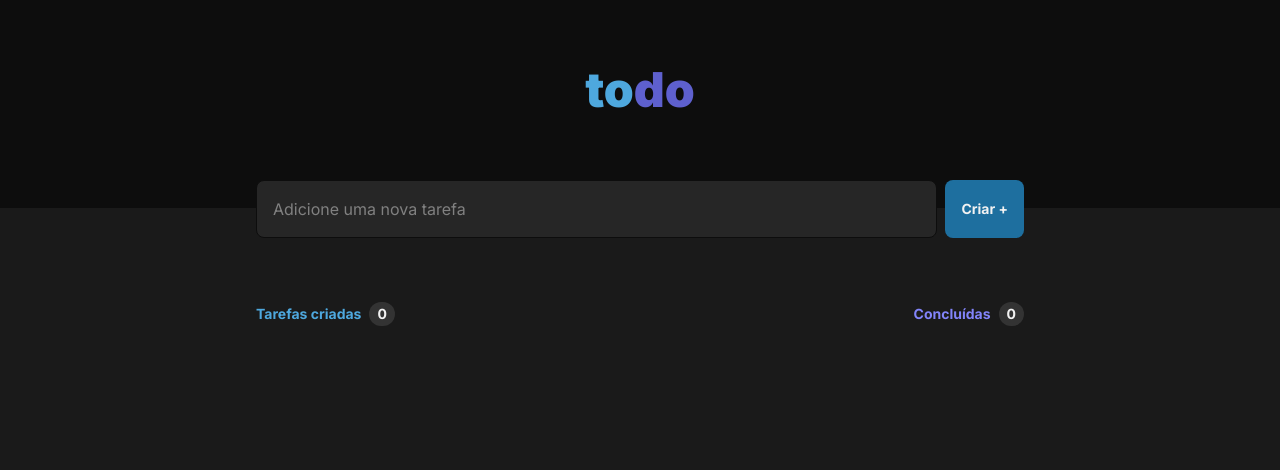
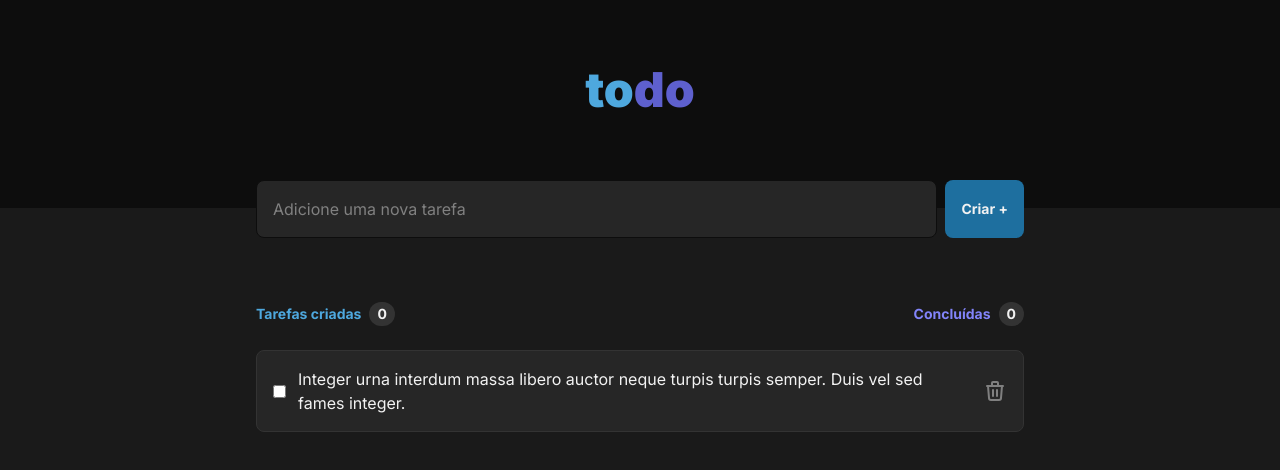
Before and after one commit to gildembergleite/todo-list-web, a Next.js app: page / in a window 1280 px wide. Shown: the top 470 px of the page. Built offline with nearby package versions, Linux system fonts and the light colour scheme.

Commit message:
feat: create List Item

```diff
--- a/src/app/(home)/page.tsx
+++ b/src/app/(home)/page.tsx
@@ -1,6 +1,7 @@
 import CountBar from '@/components/CountBar'
 import Header from '@/components/Header'
 import InputText from '@/components/InputTask'
+import ListItem from '@/components/ListItem'
 
 export default function Home() {
   return (
@@ -10,6 +11,7 @@ export default function Home() {
         <div className='w-full max-w-3xl'>
           <InputText />
           <CountBar />
+          <ListItem />
         </div>
       </main>
     </>
--- /dev/null
+++ b/src/components/ListItem.tsx
@@ -0,0 +1,37 @@
+'use client'
+import { useState } from 'react'
+
+export default function ListItem() {
+  const description = 'Integer urna interdum massa libero auctor neque turpis turpis semper. Duis vel sed fames integer.'
+  const [isCompleted, setIsCompleted] = useState(false)
+
+  return (
+    <div className="flex w-full mb-3 gap-3 items-center p-4 rounded-lg bg-gray-500 border border-gray-400">
+      <input
+        onChange={() => setIsCompleted(!isCompleted)}
+        type="checkbox"
+        name="checkTask"
+        id="checkTask"
+      />
+      <p className={`flex-1 ${isCompleted ? 'line-through text-gray-300' : 'text-gray-100'}`}>
+        {description}
+      </p>
+      <button>
+        <svg
+          className='stroke-gray-300 hover:stroke-danger'
+          xmlns="http://www.w3.org/2000/svg"
+          width="24"
+          height="24"
+          viewBox="0 0 24 24"
+        >
+          <path
+            fill="none"
+            strokeLinecap="round"
+            strokeLinejoin="round"
+            strokeWidth="2"
+            d="M4 7h16m-10 4v6m4-6v6M5 7l1 12a2 2 0 0 0 2 2h8a2 2 0 0 0 2-2l1-12M9 7V4a1 1 0 0 1 1-1h4a1 1 0 0 1 1 1v3" />
+        </svg>
+      </button>
+    </div>
+  )
+}
```
